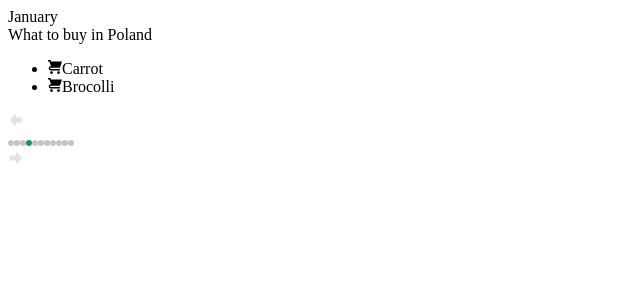
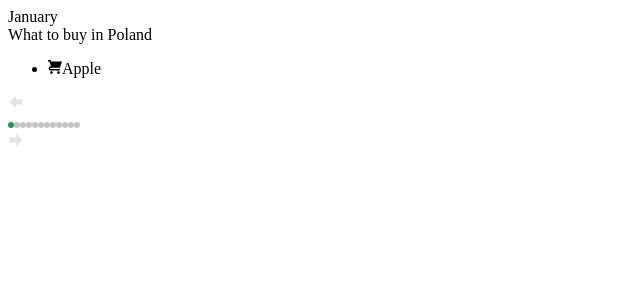
Before and after one commit to krzysztofzuraw/season-calendar, a React (Create React App) app: page / in a window 1280 px wide. Shown: the top 300 px of the page, without its empty margins (0-640 px from the left). Built offline with nearby package versions, Linux system fonts and the light colour scheme; a web font is replaced by a local one; what csstips, typestyle would draw is missing.

Commit message:
Add basic version of application

```diff
--- a/src/components/App/App.tsx
+++ b/src/components/App/App.tsx
@@ -2,6 +2,8 @@ import * as React from 'react';
 import 'typeface-lato';
 import 'typeface-playfair-display';
 import { style } from 'typestyle';
+
+import { Month } from '../../models';
 
 import Footer from '../Footer/Footer';
 import GroceriesList from '../GroceriesList/GroceriesList';
@@ -27,11 +29,9 @@ const text = style({
   paddingBottom: '5px'
 });
 
-export interface Food {
-  name: string;
-}
 interface State {
-  months: Array<{ id: number; food: Food[]; name: string }>;
+  months: Month[];
+  selectedMonth: number;
 }
 
 class App extends React.Component<{}, State> {
@@ -39,12 +39,46 @@ class App extends React.Component<{}, State> {
     super(props);
 
     this.state = {
-      months: [{ id: 1, name: 'January', food: [{ name: 'Apple' }] }]
+      months: [
+        { id: 1, name: 'January', foods: [{ name: 'Apple' }] },
+        { id: 2, name: 'February', foods: [{ name: 'Banana' }] },
+        { id: 3, name: 'March', foods: [{ name: 'Banana' }] },
+        { id: 4, name: 'April', foods: [{ name: 'Banana' }] },
+        { id: 5, name: 'May', foods: [{ name: 'Banana' }] },
+        { id: 6, name: 'June', foods: [{ name: 'Banana' }] },
+        { id: 7, name: 'July', foods: [{ name: 'Banana' }] },
+        { id: 8, name: 'August', foods: [{ name: 'Banana' }] },
+        { id: 9, name: 'September', foods: [{ name: 'Banana' }] },
+        { id: 10, name: 'October', foods: [{ name: 'Banana' }] },
+        { id: 11, name: 'November', foods: [{ name: 'Banana' }] },
+        { id: 12, name: 'December', foods: [{ name: 'Orange' }] }
+      ],
+      selectedMonth: 1
     };
+
+    this.handleGoToPrevMonth = this.handleGoToPrevMonth.bind(this);
+    this.handleGoToNextMonth = this.handleGoToNextMonth.bind(this);
   }
 
   public selectCurrentMonth(state: State) {
-    return state.months[0];
+    return (
+      this.state.months.find(month => month.id === this.state.selectedMonth) ||
+      this.state.months[0]
+    );
+  }
+
+  public handleGoToPrevMonth() {
+    this.setState({
+      selectedMonth:
+        this.state.selectedMonth === 1 ? 12 : this.state.selectedMonth - 1
+    });
+  }
+
+  public handleGoToNextMonth() {
+    this.setState({
+      selectedMonth:
+        this.state.selectedMonth === 12 ? 1 : this.state.selectedMonth + 1
+    });
   }
 
   public render() {
@@ -54,9 +88,13 @@ class App extends React.Component<{}, State> {
         <Header title={currentMonth.name} />
         <div>
           <div className={text}>What to buy in Poland</div>
-          <GroceriesList />
+          <GroceriesList foods={currentMonth.foods} />
         </div>
-        <Footer />
+        <Footer
+          activeMonth={currentMonth.id}
+          handleLeftArrowClick={this.handleGoToPrevMonth}
+          handleRightArrowClick={this.handleGoToNextMonth}
+        />
       </div>
     );
   }
--- a/src/components/Footer/Footer.tsx
+++ b/src/components/Footer/Footer.tsx
@@ -15,24 +15,33 @@ const monthsIndicator = style({
   display: 'flex'
 });
 
-const Footer = () => {
+const Footer = ({
+  activeMonth,
+  handleLeftArrowClick,
+  handleRightArrowClick
+}: {
+  activeMonth: number;
+  handleLeftArrowClick: () => void;
+  handleRightArrowClick: () => void;
+}) => {
   return (
     <div className={root}>
-      <LeftArrowIcon />
+      <LeftArrowIcon handleClick={handleLeftArrowClick} />
       <div className={monthsIndicator}>
-        <DotIcon />
-        <DotIcon />
-        <DotIcon />
-        <DotIcon active={true} />
-        <DotIcon />
-        <DotIcon />
-        <DotIcon />
-        <DotIcon />
-        <DotIcon />
-        <DotIcon />
-        <DotIcon />
+        <DotIcon active={activeMonth === 1 ? true : false} />
+        <DotIcon active={activeMonth === 2 ? true : false} />
+        <DotIcon active={activeMonth === 3 ? true : false} />
+        <DotIcon active={activeMonth === 4 ? true : false} />
+        <DotIcon active={activeMonth === 5 ? true : false} />
+        <DotIcon active={activeMonth === 6 ? true : false} />
+        <DotIcon active={activeMonth === 7 ? true : false} />
+        <DotIcon active={activeMonth === 8 ? true : false} />
+        <DotIcon active={activeMonth === 9 ? true : false} />
+        <DotIcon active={activeMonth === 10 ? true : false} />
+        <DotIcon active={activeMonth === 11 ? true : false} />
+        <DotIcon active={activeMonth === 12 ? true : false} />
       </div>
-      <RightArrowIcon />
+      <RightArrowIcon handleClick={handleRightArrowClick} />
     </div>
   );
 };
--- a/src/components/Footer/LeftArrowIcon.tsx
+++ b/src/components/Footer/LeftArrowIcon.tsx
@@ -6,7 +6,7 @@ const root = style({
   marginRight: '16px'
 });
 
-const LeftArrowIcon = () => {
+const LeftArrowIcon = ({ handleClick }: { handleClick: () => void }) => {
   return (
     <svg
       xmlns="http://www.w3.org/2000/svg"
@@ -15,6 +15,7 @@ const LeftArrowIcon = () => {
       height={16}
       className={root}
       fill="rgba(0, 0, 0, 0.11)"
+      onClick={handleClick}
     >
       <path d="M10 13h8V7h-8V2l-8 8 8 8v-5z" />
     </svg>
--- a/src/components/Footer/RightArrowIcon.tsx
+++ b/src/components/Footer/RightArrowIcon.tsx
@@ -7,7 +7,7 @@ const root = style({
   marginRight: '16px'
 });
 
-const RightArrowIcon = () => {
+const RightArrowIcon = ({ handleClick }: { handleClick: () => void }) => {
   return (
     <svg
       xmlns="http://www.w3.org/2000/svg"
@@ -16,6 +16,7 @@ const RightArrowIcon = () => {
       height={16}
       className={root}
       fill="rgba(0, 0, 0, 0.11)"
+      onClick={handleClick}
     >
       <path d="m10 7h-8v6h8v5l8-8-8-8z" />
     </svg>
--- a/src/components/GroceriesList/GroceriesList.tsx
+++ b/src/components/GroceriesList/GroceriesList.tsx
@@ -1,5 +1,7 @@
 import * as React from 'react';
 import { style } from 'typestyle';
+
+import { Food } from '../../models';
 
 import ShoppingCartIcon from './ShoppingCartIcon';
 
@@ -17,15 +19,15 @@ const item = style({
   paddingBottom: '16px'
 });
 
-const GroceriesList = () => {
+const GroceriesList = ({ foods }: { foods: Food[] }) => {
   return (
     <ul className={root}>
-      <li className={item}>
-        <ShoppingCartIcon />Carrot
-      </li>
-      <li className={item}>
-        <ShoppingCartIcon />Brocolli
-      </li>
+      {foods.map((food, id) => (
+        <li className={item} key={`${food}${id}`}>
+          <ShoppingCartIcon />
+          {food.name}
+        </li>
+      ))}
     </ul>
   );
 };
--- /dev/null
+++ b/src/models.tsx
@@ -0,0 +1,9 @@
+export interface Food {
+  name: string;
+}
+
+export interface Month {
+  id: number;
+  foods: Food[];
+  name: string;
+}
```
